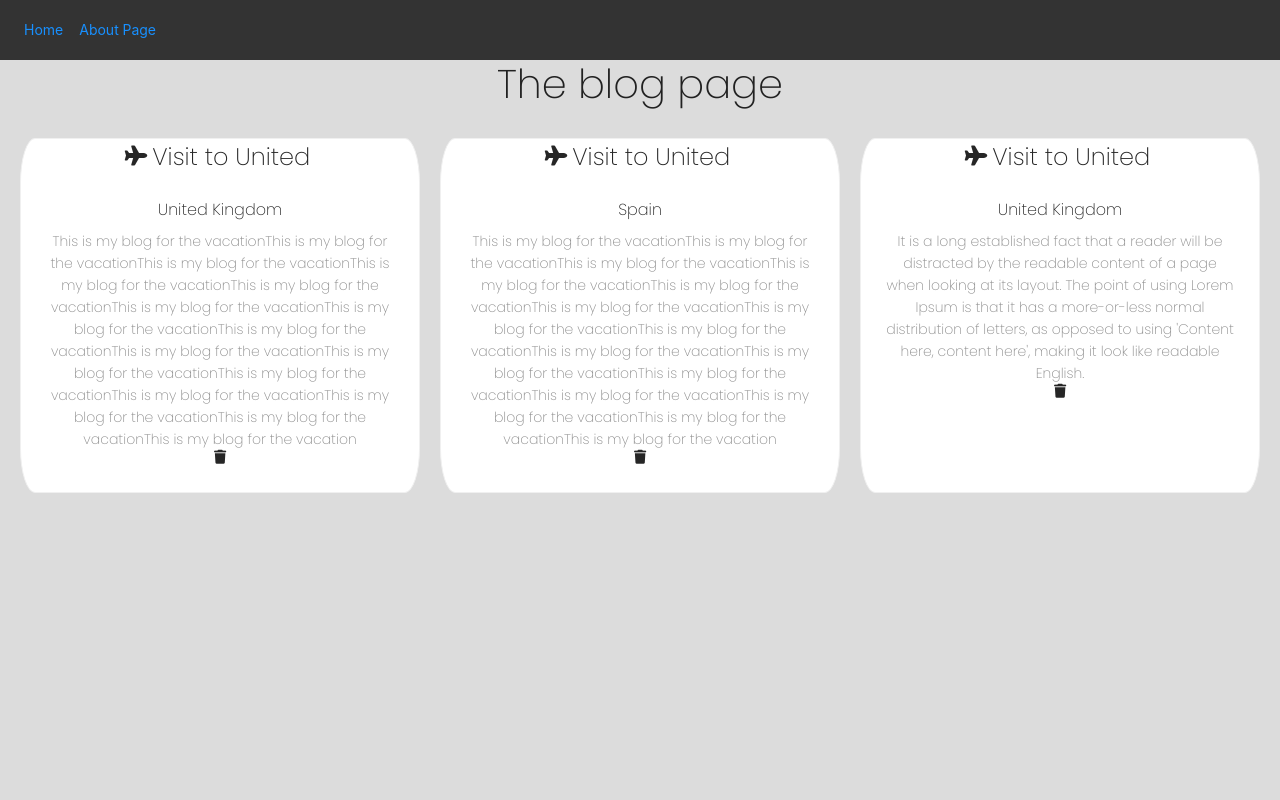
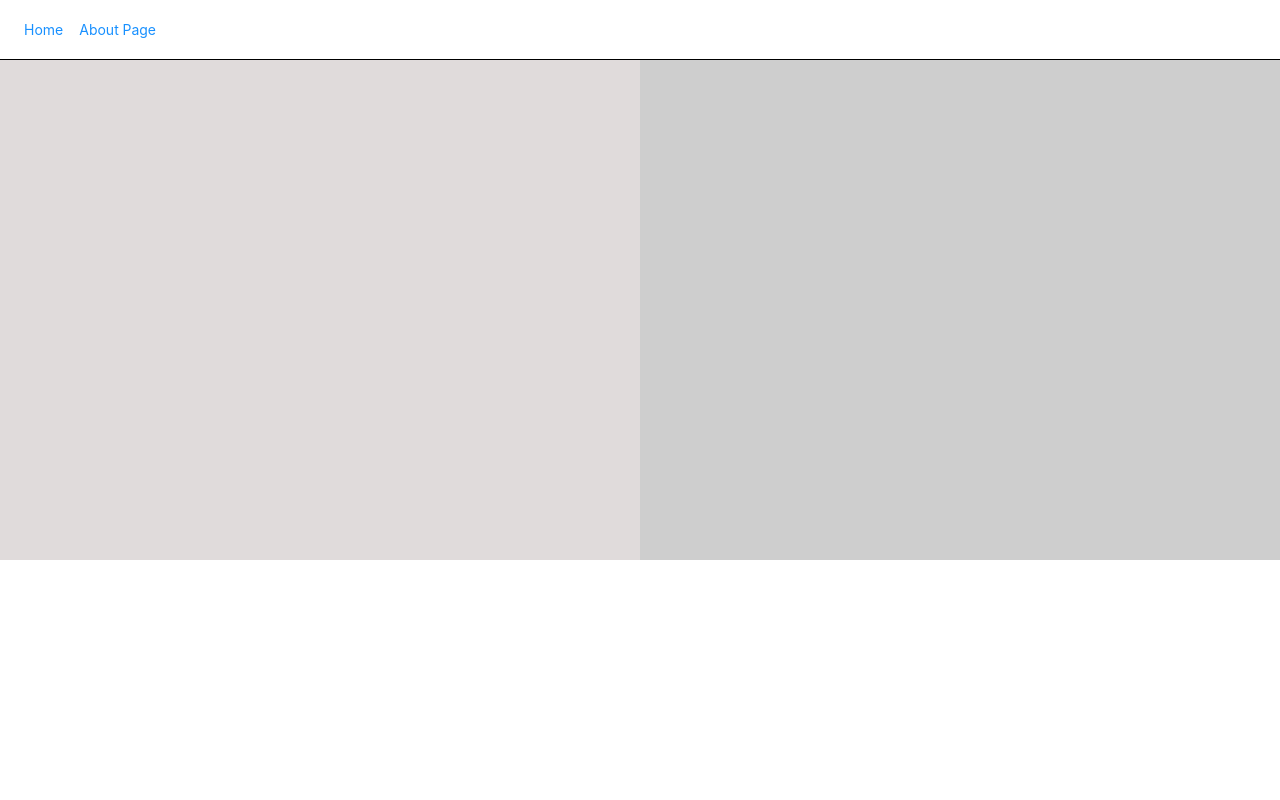
Before and after one commit to MohammedHaris96/Blog-Page, a React (Create React App) app: page / in a window 1280 px wide. Shown: the top 800 px of the page. Built offline with nearby package versions, Linux system fonts and the light colour scheme; data requests are answered from the project's data file; the HTML template or start-up script is replaced by a standard one.

Commit message:
changes in homepage and navbar ui

```diff
--- a/src/Components/Homepage.js
+++ b/src/Components/Homepage.js
@@ -57,20 +57,8 @@ const Homepage = () => {
   return (
     <>
       <div className="homepage-container">
-        <h1>The blog page</h1>
-        {error && <div>{error}</div>}
-        {/* {isLoading && <div>Is Loading.....</div>} */}
-
-        <Skeleton active loading={isLoading}>
-          <div className="blog-card d-flex justify-content-center ">
-            {blogs && (
-              <BlogList
-                blogs={blogs.filter((blogs) => blogs.title === "Holidays")}
-                deleteBlog={deleteBlog}
-              />
-            )}
-          </div>
-        </Skeleton>
+ <div className="intro-content"></div>
+ <div className="homepage-img"></div>
       </div>
 
       <Footer />
--- a/src/Components/Navbar.js
+++ b/src/Components/Navbar.js
@@ -9,7 +9,6 @@ const Navbar = () => {
       <Row className="navbar">
         <div className="nav-links d-flex">
           <div className="m-2">
-            {" "}
             <Link to="/">Home</Link>
           </div>
           <div className="m-2">
--- a/src/Components/Styles/Homepage.css
+++ b/src/Components/Styles/Homepage.css
@@ -21,8 +21,21 @@
 
 .homepage-container {
   height: 800px;
-  background-color: gainsboro;
+  background-color: #ffffff;
   font-family: "Poppins", sans-serif;
+  display: flex;
+}
+
+.intro-content {
+  height: 500px;
+  background-color: rgb(224, 219, 219);
+  width: 50%;
+}
+
+.homepage-img {
+  height: 500px;
+  background-color: rgb(206, 206, 206);
+  width: 50%;
 }
 
 .blog-card {
--- a/src/Components/Styles/Navbar.css
+++ b/src/Components/Styles/Navbar.css
@@ -1,6 +1,7 @@
 .navbar {
   height: 60px;
-  background: rgba(0, 0, 0, 0.8);
+  background: #ffffff;
+  border-bottom: 1px solid black;
 }
 
 .main-navbar-link {
```
